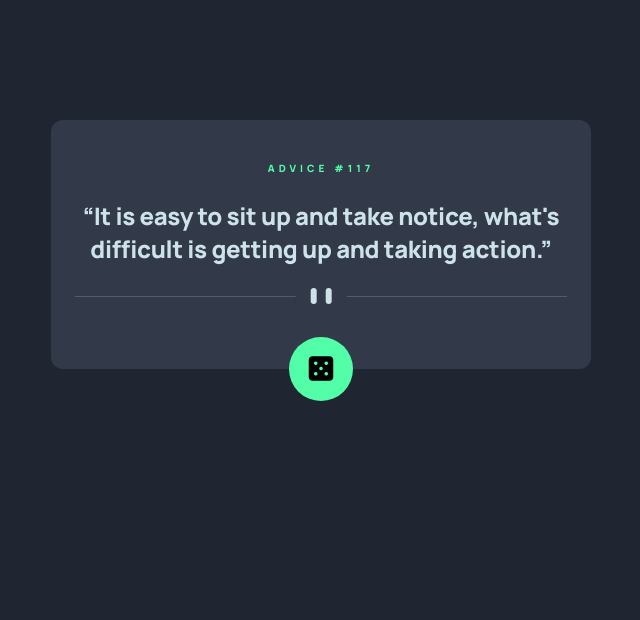
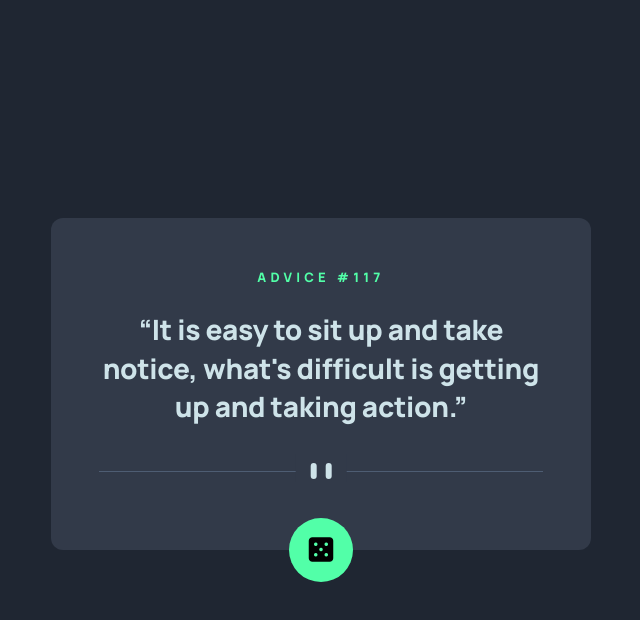
Before and after one commit to vace328/fm-advice-generator-app, a plain HTML site: page index.html in a window 1280 px wide. Shown: the whole page, without its empty margins (319-959 px from the left). Drawn offline with Linux system fonts and the light colour scheme.

Commit message:
getting advice from api

```diff
--- a/index.html
+++ b/index.html
@@ -15,9 +15,10 @@
   <header>
     <h1> Advice generator app</h1>
   </header>
+  <main>
   <blockquote id="advice" class="advice-box">
-  <h2>Advice #117</h2>
-  <p>
+    <h2 id="advice-title">Advice #117</h2>
+    <p id="advice-text">
       &ldquo;It is easy to sit up and take notice, what's difficult is getting up and taking action.&rdquo;</p>
     <div class="separator">
       <div class="icon">
@@ -25,14 +26,15 @@
         <div class="pause-icon pause-icon__right-bar"></div>
       </div>
     </div>
- <button><i class="fa-solid fa-dice-five"></i></button>
+  <button id="new-advice-btn"><i class="fa-solid fa-dice-five"></i></button>
   </blockquote>
-
+</main>
 
 
   <!-- <footer class="attribution">
     Challenge by <a href="https://www.frontendmentor.io?ref=challenge" target="_blank">Frontend Mentor</a>.
     Coded by <a href="#">Your Name Here</a>.
   </footer> -->
+  <script src="script.js"></script>
 </body>
 </html>
--- /dev/null
+++ b/script.js
@@ -0,0 +1,27 @@
+const adviceTitle = document.getElementById("advice-title");
+const adviceText = document.getElementById("advice-text");
+const newAdviceBtn = document.getElementById("new-advice-btn");
+
+let randomAdvice = {};
+
+// Display new advice
+function newAdvice() {
+    adviceTitle.innerText = `Advice #${randomAdvice.slip.id}`;
+    adviceText.innerText = randomAdvice.slip.advice;
+}
+
+// Get advice from API
+async function getAdvice() {
+ const apiUrl = "https://api.adviceslip.com/advice";
+  try {
+    const response = await fetch(apiUrl);
+    randomAdvice = await response.json();
+    newAdvice();
+    // console.log(randomAdvice);
+  } catch (error) {
+    console.log(error);
+  }
+}
+
+// On button click
+newAdviceBtn.addEventListener('click', getAdvice);
--- a/scss/style.scss
+++ b/scss/style.scss
@@ -68,7 +68,6 @@ p {
     // border-bottom: 1px solid #000;
 }
 .separator {
-    border-top: 1px solid #c42525;
     border-top: 1px solid $neutral_lvl_1;
     position: relative;
     margin-bottom: 48px;
@@ -118,26 +117,30 @@ button {
     font-size: 28px;
 }
 
-// @media only screen and (min-width: 580px) {
-//     body {
+@media only screen and (min-width: 580px) {
+    body {
 //         padding: 0px 0px 20px 0px;
-//         display: flex;
-//         // flex-direction: column;
-//         justify-content: center;
-//         align-items: center;
-//     }
-//     .advice-box {
-//         margin: unset;
-//         margin-top: -16px;
-//         padding: 48px 48px 48px 48px;
-//     }
-//     h2 {
-//         font-size: 13px;
-//         letter-spacing: 4.2px;
-//     }
-//     p {
-//         font-size: $fsize_primary;
-//         padding-bottom: 50px;
-//     }
-
-// }
+        padding: 0px 0px 0px 0px;
+        display: flex;
+        justify-content: center;
+        align-items: center;
+    }
+    main {
+        padding-bottom: 32px;
+    }
+    .advice-box {
+        margin: unset;
+        padding: 48px 48px 48px 48px;
+    }
+    h2 {
+        font-size: 13px;
+        letter-spacing: 4.2px;
+    }
+    p {
+        font-size: $fsize_primary;
+        padding-bottom: 45px;
+    }
+    .separator {
+        margin-bottom: 30px;
+    }
+}
```
Also changed, not shown: css/style.css. Lines whose indentation alone changed are shown as unchanged.
